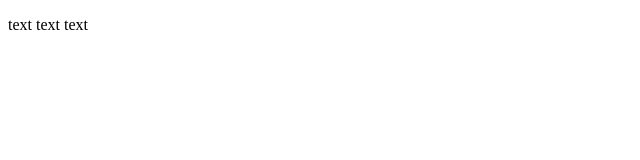
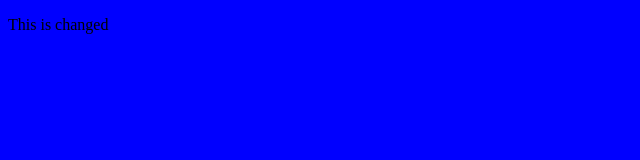
Before and after one commit to joslie9/GD_Internship, a plain HTML site: page index.html in a window 1280 px wide. Shown: the whole page, without its empty margins (0-640 px from the left). Drawn offline with Linux system fonts and the light colour scheme.

Commit message:
Commit 5

```diff
--- a/index.html
+++ b/index.html
@@ -5,6 +5,7 @@
 
 	<meta charset="UTF-8">
 	<meta name="viewport" content="width=device-width, initial-scale=1">
+	<link rel="stylesheet" href="styles.css">
 
 	<title>Title</title>
 
@@ -13,7 +14,7 @@
 </head>
 
 <body>
-	<p>text text text</p>
+	<p>This is changed</p>
 </body>
 
 </html>
```
